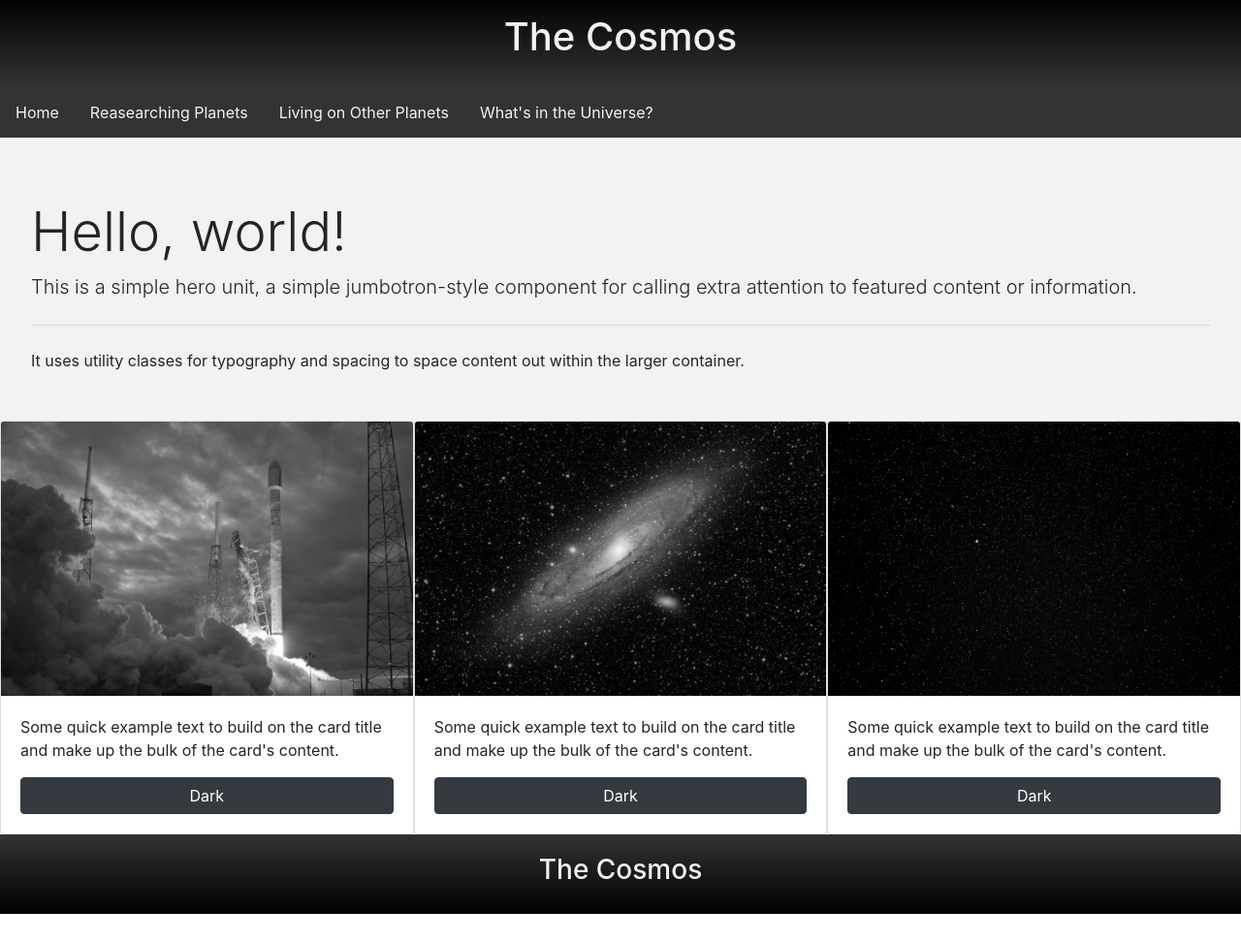
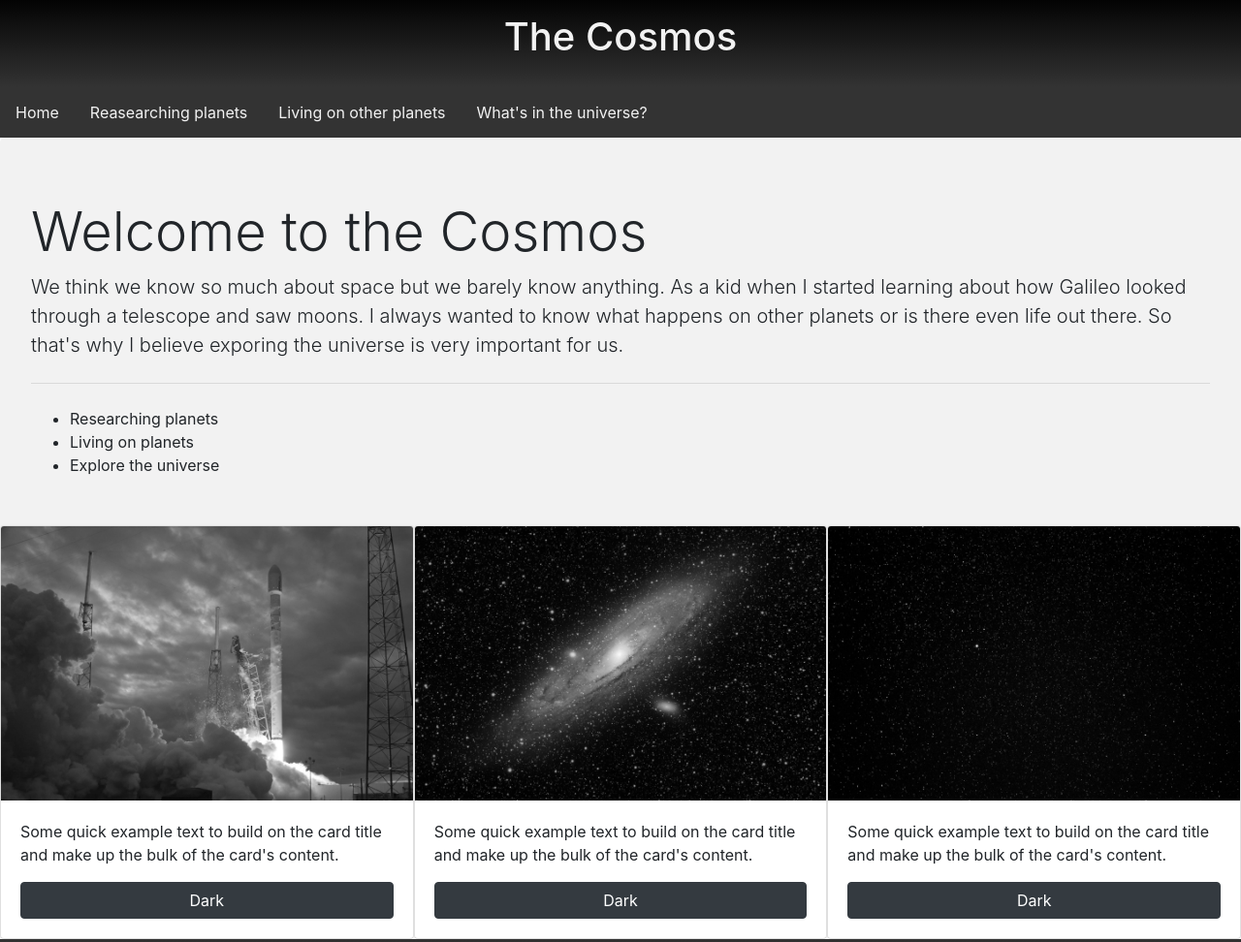
Before and after one commit to CharanLamba15/project0, a plain HTML site: page index.html in a window 1280 px wide. Shown: the top 972 px of the page at 97% size. Before the commit the page ends 943 px from the top, so only its background shows below. Drawn offline with nearby package versions, Linux system fonts and the light colour scheme.

Commit message:
Updated index.html

```diff
--- a/index.html
+++ b/index.html
@@ -1,7 +1,7 @@
 <!DOCTYPE html>
 <html>
     <head>
-        <title>My Webpage</title>
+        <title>Home</title>
         <meta charset="utf-8">
         <meta name="viewport" content="width=device-width, initial-scale=1.0">
         <link href="style.css" type="text/css" rel="stylesheet">
@@ -14,16 +14,29 @@
 
       <nav class="nav">
         <a href="index.html">Home</a>
-        <a href="research.html">Reasearching Planets</a>
-        <a href="living.html">Living on Other Planets</a>
-        <a href="universe.html">What's in the Universe?</a>
+        <a href="research.html">Reasearching planets</a>
+        <a href="living.html">Living on other planets</a>
+        <a href="universe.html">What's in the universe?</a>
       </nav>
 
       <div id="jumbotron" class="jumbotron">
-        <h3 class="display-4">Hello, world!</h1>
-        <p class="lead">This is a simple hero unit, a simple jumbotron-style component for calling extra attention to featured content or information.</p>
+        <h3 class="display-4">Welcome to the Cosmos</h3>
+        <p class="lead">We think we know so much about space but we barely
+          know anything. As a kid when I started learning about how Galileo
+          looked through a telescope and saw moons. I always wanted to know
+          what happens on other planets or is there even life out there. So
+          that's why I believe exporing the universe is very important for
+          us.
+        </p>
         <hr class="my-4">
-        <p>It uses utility classes for typography and spacing to space content out within the larger container.</p>
+        <p>
+
+          <ul>
+            <li>Researching planets</li>
+            <li>Living on planets</li>
+            <li>Explore the universe</li>
+          </ul>
+        </p>
       </div>
 
       <div class="row no-gutters">
```
Also changed, not shown: living.html (+1 -1 lines), research.html (+1 -1 lines), universe.html (+1 -1 lines).
